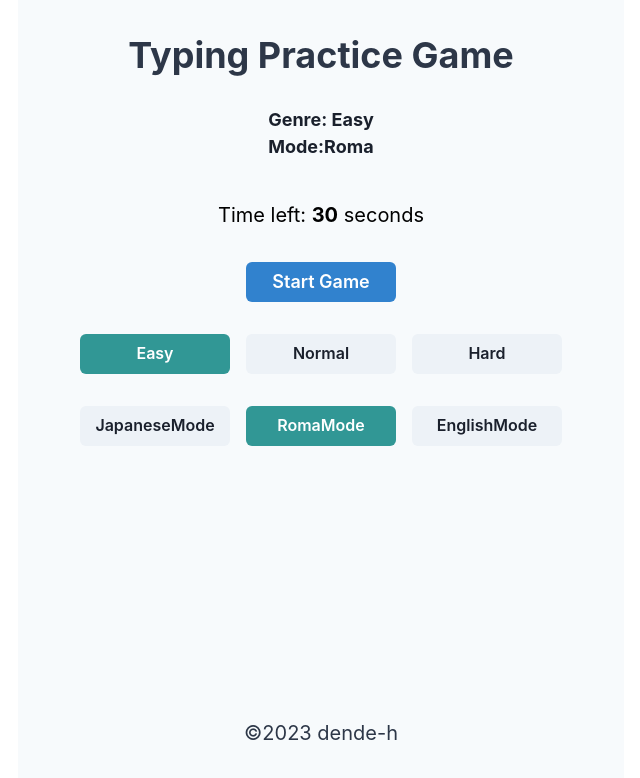
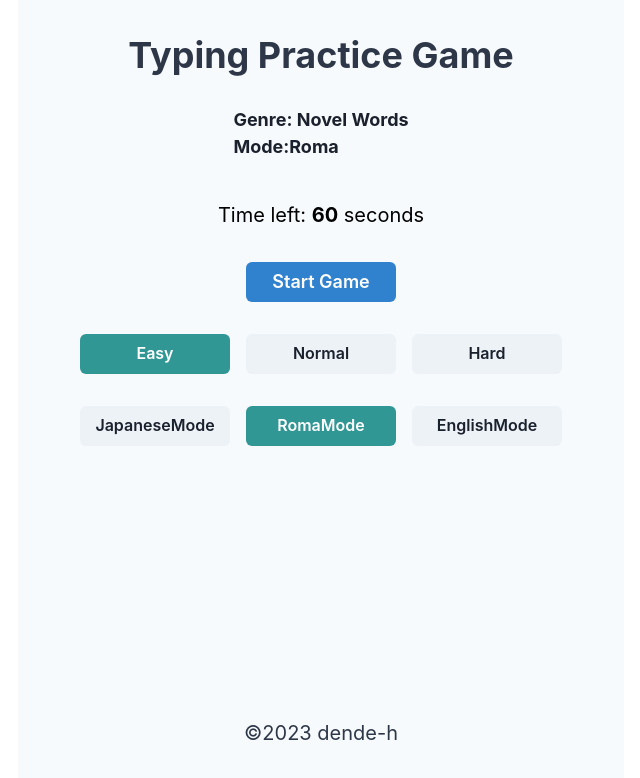
Before and after one commit to dende-h/type_game_spp, a Next.js app: page / in a window 1280 px wide. Shown: the top 778 px of the page, without its empty margins (319-959 px from the left). Built offline with nearby package versions, Linux system fonts and the light colour scheme.

Commit message:
hunterhunter問題追加

```diff
--- a/src/constant/typingProblems.ts
+++ b/src/constant/typingProblems.ts
@@ -125,36 +125,119 @@ export const novelWords = [
 
 //ハンターハンター
 export const hunterWords = [
-	{ kanji: "", romaji: "", eng: "" },
-	{ kanji: "", romaji: "", eng: "" },
-	{ kanji: "", romaji: "", eng: "" },
-	{ kanji: "", romaji: "", eng: "" },
-	{ kanji: "", romaji: "", eng: "" },
-	{ kanji: "", romaji: "", eng: "" },
-	{ kanji: "", romaji: "", eng: "" },
-	{ kanji: "", romaji: "", eng: "" },
-	{ kanji: "", romaji: "", eng: "" },
-	{ kanji: "", romaji: "", eng: "" },
-	{ kanji: "", romaji: "", eng: "" },
-	{ kanji: "", romaji: "", eng: "" },
-	{ kanji: "", romaji: "", eng: "" },
-	{ kanji: "", romaji: "", eng: "" },
-	{ kanji: "", romaji: "", eng: "" },
-	{ kanji: "", romaji: "", eng: "" },
-	{ kanji: "", romaji: "", eng: "" },
-	{ kanji: "", romaji: "", eng: "" },
-	{ kanji: "", romaji: "", eng: "" },
-	{ kanji: "", romaji: "", eng: "" },
-	{ kanji: "", romaji: "", eng: "" },
-	{ kanji: "", romaji: "", eng: "" },
-	{ kanji: "", romaji: "", eng: "" },
-	{ kanji: "", romaji: "", eng: "" },
-	{ kanji: "", romaji: "", eng: "" },
-	{ kanji: "", romaji: "", eng: "" },
-	{ kanji: "", romaji: "", eng: "" },
-	{ kanji: "", romaji: "", eng: "" },
-	{ kanji: "", romaji: "", eng: "" },
-	{ kanji: "", romaji: "", eng: "" }
+	{ kanji: "百式観音", romaji: "hyakusikikannnonn", eng: "ひゃくしきかんのん" },
+	{ kanji: "百式観音壱乃掌", romaji: "hyakusikikannnonnitinote", eng: "ひゃくしきかんのんいちのて" },
+	{ kanji: "百式観音零の掌", romaji: "hyakusikikannnonnzeronote", eng: "ひゃくしきかんのんぜろのて" },
+	{ kanji: "百式観音九十九の掌", romaji: "hyakusikikannnonntukumonote", eng: "つくものて" },
+	{ kanji: "蚤弾", romaji: "huri-damu", eng: "フリーダム" },
+	{ kanji: "死体と遊ぶな子供達", romaji: "sitaitoazobunakodomotati", eng: "リビングデッドドールズ" },
+	{ kanji: "180分の恋奴隷", romaji: "hyakuhatijyuppunnnokoidorei", eng: "インスタントラヴァー" },
+	{ kanji: "俤人", romaji: "omokagebito", eng: "ソウルドール" },
+	{ kanji: "魂呼ばい", romaji: "tamayobai", eng: "たまよばい" },
+	{ kanji: "人形受胎", romaji: "ninngyoujyutai", eng: "ドールキャッチャー" },
+	{ kanji: "死亡遊戯", romaji: "sibouyuugi", eng: "ダツDEダーツ" },
+	{ kanji: "百万回生きた猫", romaji: "hyakumannkaiikitaneko", eng: "ネコノナマエ" },
+	{ kanji: "気狂いピエロ", romaji: "kiguruipiero", eng: "クレイジースロット" },
+	{ kanji: "死神の円舞曲", romaji: "sinigaminoennbukyoku", eng: "サイレントワルツ" },
+	{ kanji: "踊る気儘な火人形", romaji: "odorukimamanahininngyou", eng: "ダンシングドール" },
+	{ kanji: "虎咬真拳", romaji: "kokousinnkenn", eng: "ここうしんけん" },
+	{ kanji: "2人セゾン", romaji: "hutarisezonn", eng: "キミガイナイ" },
+	{ kanji: "蛇咬の舞", romaji: "dakounomai", eng: "だこうのまい" },
+	{ kanji: "散弾独楽哀歌", romaji: "sanndanngomaaika", eng: "ショットガンブルース" },
+	{ kanji: "戦闘舞踏曲", romaji: "senntoubutoukyoku", eng: "戦いのワルツ" },
+	{ kanji: "竜巻独楽", romaji: "tatumakigoma", eng: "たつまきごま" },
+	{ kanji: "超不協輪怨", romaji: "tyouhukyouwaonn", eng: "シークレットノイズ" },
+	{ kanji: "雷掌", romaji: "kaminarisyou", eng: "イズツシ" },
+	{ kanji: "神速", romaji: "sinnsoku", eng: "カンムル" },
+	{ kanji: "落雷", romaji: "rakurai", eng: "ナルカミ" },
+	{ kanji: "絶対時間", romaji: "zettaijikann", eng: "エンペラータイム" },
+	{ kanji: "律する小指の鎖", romaji: "rissurukoyubinokusari", eng: "ジャッジメントチェーン" },
+	{ kanji: "奪う人差し指の鎖", romaji: "ubauhitosasiyubinokusari", eng: "スチールチェーン" },
+	{ kanji: "導く薬指の鎖", romaji: "mitibikukusuriyubinokusari", eng: "ダウジングチェーン" },
+	{ kanji: "束縛する中指の鎖", romaji: "sokubakusurunakayubinokusari", eng: "チェーンジェイル" },
+	{ kanji: "癒す親指の鎖", romaji: "iyasuoyayubinokusari", eng: "ホーリーチェーン" },
+	{ kanji: "密室遊魚", romaji: "missituyuugyo", eng: "インドアフィッシュ" },
+	{ kanji: "人間の証明", romaji: "ninngennnosyoumei", eng: "オーダースタンプ" },
+	{ kanji: "転校生", romaji: "tennkousei", eng: "コンバートハンズ" },
+	{ kanji: "番いの破壊者", romaji: "tugainohakaisya", eng: "サンアンドムーン" },
+	{ kanji: "盗賊の極意", romaji: "sukiruhannta-", eng: "スキルハンター" },
+	{ kanji: "栞のテーマ", romaji: "siorinote-ma", eng: "ダブルフェイス" },
+	{ kanji: "一握りの火薬", romaji: "hitonigirinokayaku", eng: "リトルフラワー" },
+	{ kanji: "神の左手悪魔の右手", romaji: "kaminohidariteakumanomigite", eng: "ギャラリーフェイク" },
+	{ kanji: "黒い賢人", romaji: "kuroikennjinn", eng: "ブラックゴレイヌ" },
+	{ kanji: "白い賢人", romaji: "siroikennjinn", eng: "ホワイトゴレイヌ" },
+	{ kanji: "ジャジャン拳", romaji: "jyajyannkenn", eng: "じゃじゃんけん" },
+	{ kanji: "血いさな世界", romaji: "tiisanasekai", eng: "ブラッディメアリー" },
+	{ kanji: "審美的転生注射", romaji: "sinnbiganntekitennseityuusya", eng: "クイーンショット" },
+	{ kanji: "遊戯王", romaji: "yuugiou", eng: "カルドセプト" },
+	{ kanji: "デメちゃん", romaji: "demetyann", eng: "でめちゃん" },
+	{ kanji: "大和撫子七変化", romaji: "yamatonadesikositihennge", eng: "ライダーズハイ" },
+	{ kanji: "麟粉乃愛泉", romaji: "rinnpunnnoaisenn", eng: "スピリチュアルメッセージ" },
+	{ kanji: "蠅の王", romaji: "haenoou", eng: "ベルゼブブ" },
+	{ kanji: "縁の下の十一人", romaji: "ennnositanojyuuitininn", eng: "イレブンブラックチルドレン" },
+	{ kanji: "携帯する他人の運命", romaji: "keitaisurutaninnnounnmei", eng: "ブラックボイス" },
+	{ kanji: "暗い宿", romaji: "kuraiyado", eng: "ホテル・ラフレシア" },
+	{ kanji: "物真似鳥", romaji: "monomanedori", eng: "ジェイプシフター" },
+	{ kanji: "機械に巣食う棘", romaji: "kikainisukuutoge", eng: "マシンイーター" },
+	{ kanji: "龍星群", romaji: "ryuuseigunn", eng: "ドラゴンダイヴ" },
+	{ kanji: "龍頭戯画", romaji: "ryuutougiga", eng: "ドラゴンヘッド" },
+	{ kanji: "牙突", romaji: "gatotu", eng: "ドランゴンランス" },
+	{ kanji: "蠅の仕事", romaji: "haenosigoto", eng: "サイレントワーカー" },
+	{ kanji: "天上不知唯我独損", romaji: "tennjyouhutiyuigadokusonn", eng: "ハコワレ" },
+	{ kanji: "天使の自動筆記", romaji: "tennsinojidousyoki", eng: "ラブリーゴーストライター" },
+	{ kanji: "黒子無想", romaji: "kurokomusou", eng: "テレプシコーラ" },
+	{ kanji: "玩具修理者", romaji: "ganngusyuurisya", eng: "ドクタープライス" },
+	{ kanji: "窓を開く者", romaji: "madowohirakumono", eng: "スクリーム" },
+	{ kanji: "4次元マンション", romaji: "yojigennmannsyonn", eng: "ハイドアンドシーク" },
+	{ kanji: "淋しい深海魚", romaji: "samisiisinnkaigyo", eng: "ウインクブルー" },
+	{ kanji: "暗黒の鬼婦神", romaji: "annkokunokihujinn", eng: "ブラックウィドウ" },
+	{ kanji: "愛の放射線", romaji: "ainohousyasenn", eng: "ラブシャワー" },
+	{ kanji: "記憶弾", romaji: "kiokudann", eng: "メモリーボム" },
+	{ kanji: "流離の大俳人", romaji: "sasurainodaihaijinn", eng: "グレイトハイカー" },
+	{ kanji: "凶器の錯乱", romaji: "kyoukinosakurann", eng: "いま殺りにゆきます" },
+	{ kanji: "幽体離脱", romaji: "yuutairidatu", eng: "ザタッチ" },
+	{ kanji: "桃色吐息", romaji: "momoirotoiki", eng: "ピアノマッサージ" },
+	{ kanji: "魔法美容師", romaji: "mahoubiyousi", eng: "マジカルエステ" },
+	{ kanji: "薄っぺらな嘘", romaji: "usupperanauso", eng: "ドッキリテクスチャー" },
+	{ kanji: "伸縮自在の愛", romaji: "sinnsyukujizainoai", eng: "バンジーガム" },
+	{ kanji: "切り裂き美容師", romaji: "kirisakibiyousi", eng: "シザーハンズ" },
+	{ kanji: "てのひらを太陽に", romaji: "tenohiranitaiyouwo", eng: "バイオハザード" },
+	{ kanji: "廻天", romaji: "kaitenn", eng: "リッパー・サイクロトロン" },
+	{ kanji: "秘密の扉", romaji: "himitunotobira", eng: "マジカルワーム" },
+	{ kanji: "許されざる者", romaji: "yurusarezarumono", eng: "ペインパッカー" },
+	{ kanji: "太陽に灼かれて", romaji: "taiyouniyakarete", eng: "ライジングサン" },
+	{ kanji: "不思議で便利な大風呂敷", romaji: "husigidebennrinaooburosiki", eng: "ファンファンクロス" },
+	{ kanji: "超複眼", romaji: "tyouhukugann", eng: "スーパーアイ" },
+	{ kanji: "俺の両手は機関銃", romaji: "orenoryoutehamasinngann", eng: "ダブルマシンガン" },
+	{ kanji: "裏窓の鳥", romaji: "uramadonotori", eng: "シークレットウインドウ" },
+	{ kanji: "星を継ぐもの", romaji: "hosiwotugumono", eng: "ベンジャミンバトン" },
+	{ kanji: "七色弓箭", romaji: "reinnbou", eng: "レインボウ" },
+	{ kanji: "戦闘演武曲", romaji: "senntouennbukyoku", eng: "バト＝レ・カンタービレ" },
+	{ kanji: "念糸縫合", romaji: "nennsihougou", eng: "ねんしほうごう" },
+	{ kanji: "Zombie・Giri", romaji: "zombiegiri", eng: "ラ・ヴィアン・ローズ" },
+	{ kanji: "密室裁判", romaji: "missitusaibann", eng: "クロスゲーム" },
+	{ kanji: "神の共犯者", romaji: "kaminokyouhannsya", eng: "かみのきょうはんしゃ" },
+	{ kanji: "神の不在証明", romaji: "kaminohuzaisyoumei", eng: "パーフェクトプラン" },
+	{ kanji: "監獄ロック", romaji: "kanngokurokku", eng: "スモーキージェイル" },
+	{ kanji: "紫煙機兵隊", romaji: "siennkiheitai", eng: "ディープパープル" },
+	{ kanji: "恋のエチュード", romaji: "koinoetyu-do", eng: "サイキンオセン" },
+	{ kanji: "墨攻", romaji: "bokukou", eng: "LSDF" },
+	{ kanji: "爆発的推進力", romaji: "bakuhatutekisuisinnryoku", eng: "オーラバースト" },
+	{ kanji: "双頭の蛇の正体", romaji: "soutounohebinosyoutai", eng: "サンダースネイク" },
+	{ kanji: "双頭の蛇による二重唱", romaji: "soutounohebiniyorunijyuusou", eng: "ソングオブディフェンス" },
+	{ kanji: "体は全部知っている", romaji: "karadahazennbusitteiru", eng: "ボディアンドソウル" },
+	{ kanji: "14人の悪魔", romaji: "jyuuyoninnnoakuma", eng: "じゅうよにんのあくま" },
+	{ kanji: "TUBE", romaji: "tubu", eng: "イナムラ" },
+	{ kanji: "渦波", romaji: "uzunami", eng: "トルネイヴ" },
+	{ kanji: "大波", romaji: "oonami", eng: "ビックウォール" },
+	{ kanji: "謝債発行機", romaji: "syasaihakkouki", eng: "レンタルポッド" },
+	{ kanji: "漆黒の処刑台", romaji: "sikkokunosyokeidai", eng: "オンバサラ" },
+	{ kanji: "卵男", romaji: "tamagootoko", eng: "ミサイルマン" },
+	{ kanji: "超破壊拳", romaji: "tyouhakaikenn", eng: "ビックバンインパクト" },
+	{ kanji: "裏窓", romaji: "uramado", eng: "リトルアイ" },
+	{ kanji: "命の音", romaji: "inotinooto", eng: "カウントダウン" },
+	{ kanji: "11人いる", romaji: "jyuuitininniru", eng: "サイレントマジョリティ" },
+	{ kanji: "damage", romaji: "damage", eng: "ダメージ" }
 ];
 
 //アニメ、漫画
--- a/src/pages/index.tsx
+++ b/src/pages/index.tsx
@@ -37,7 +37,7 @@ export default function Home() {
 	const [isActive, setIsActive] = useState(false);
 	const [score, setScore] = useState(0);
 	const router = useRouter();
-	const duration = 30;
+	const duration = 60;
 	const [timeLeft, setTimeLeft] = useState(duration);
 	const Mode = {
 		Jap: "japanese",
@@ -48,7 +48,7 @@ export default function Home() {
 	const [mode, setMode] = useState(Mode.Roma);
 
 	const incrementTime = () => {
-		setTimeLeft((prevTime) => prevTime + 1);
+		setTimeLeft((prevTime) => prevTime + 5);
 	};
 	const Difficulty = {
 		EASY: "easy",
@@ -68,9 +68,9 @@ export default function Home() {
 	}, [difficulty]);
 
 	const difficultyLabel = () => {
-		if (words === easyWords) return "Easy";
-		if (words === normalWords) return "Normal";
-		if (words === hardWords) return "Hard";
+		if (words === easyWords) return "Novel Words";
+		if (words === normalWords) return "Comic and Anime";
+		if (words === hardWords) return "Hunter×Hunter";
 		return "";
 	};
 
@@ -96,14 +96,20 @@ export default function Home() {
 				setUserInput("");
 				const newNum = Math.floor(Math.random() * words.length);
 				setCurrentWord(
-					mode === Mode.Jap ? words[newNum].kanji : mode === Mode.Roma ? words[newNum].romaji : words[newNum].eng
+					mode === Mode.Jap
+						? words[newNum].kanji
+						: mode === Mode.Roma
+						? words[newNum].romaji
+						: mode === Mode.Mania
+						? words[newNum].kanji
+						: words[newNum].eng
 				);
 				setJaWord(words[newNum].kanji);
 				setNum(newNum);
 
 				incrementTime();
 				toast({
-					title: "Correct! +1 Seconds",
+					title: "Correct! +5 Seconds",
 					status: "success",
 					duration: 1000,
 					isClosable: true,
@@ -124,7 +130,13 @@ export default function Home() {
 				setUserInput("");
 				const newNum = Math.floor(Math.random() * words.length);
 				setCurrentWord(
-					mode === Mode.Jap ? words[newNum].kanji : mode === Mode.Roma ? words[newNum].romaji : words[newNum].eng
+					mode === Mode.Jap
+						? words[newNum].kanji
+						: mode === Mode.Roma
+						? words[newNum].romaji
+						: mode === Mode.Mania
+						? words[newNum].kanji
+						: words[newNum].eng
 				);
 				setJaWord(words[newNum].kanji);
 				setNum(newNum);
@@ -145,8 +157,16 @@ export default function Home() {
 		setIsActive(true);
 		setScore(0);
 		setUserInput("");
-		setCurrentWord(mode === Mode.Jap ? words[num].kanji : mode === Mode.Roma ? words[num].romaji : words[num].eng);
-		setJaWord(words[num].kanji);
+		setCurrentWord(
+			mode === Mode.Jap
+				? words[num].kanji
+				: mode === Mode.Roma
+				? words[num].romaji
+				: mode === Mode.Mania
+				? words[num].kanji
+				: words[num].eng
+		);
+		setJaWord(mode === Mode.Mania ? words[num].eng : words[num].kanji);
 	};
 
 	const onTimeUp = () => {
```
